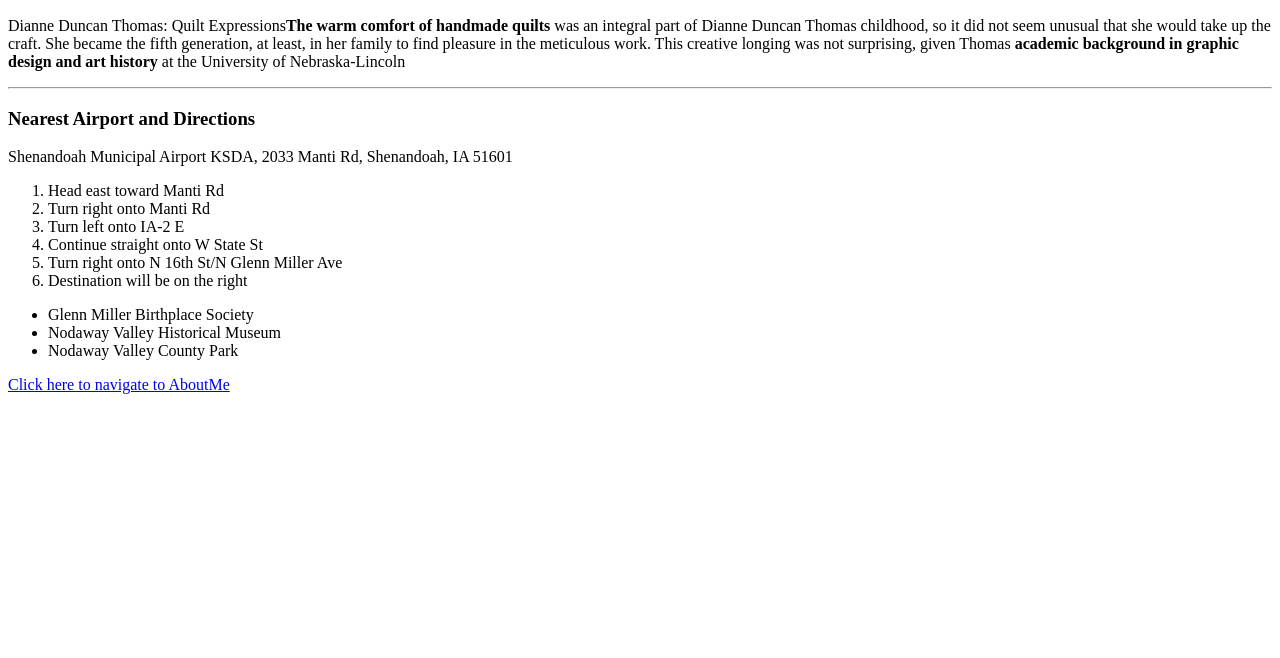
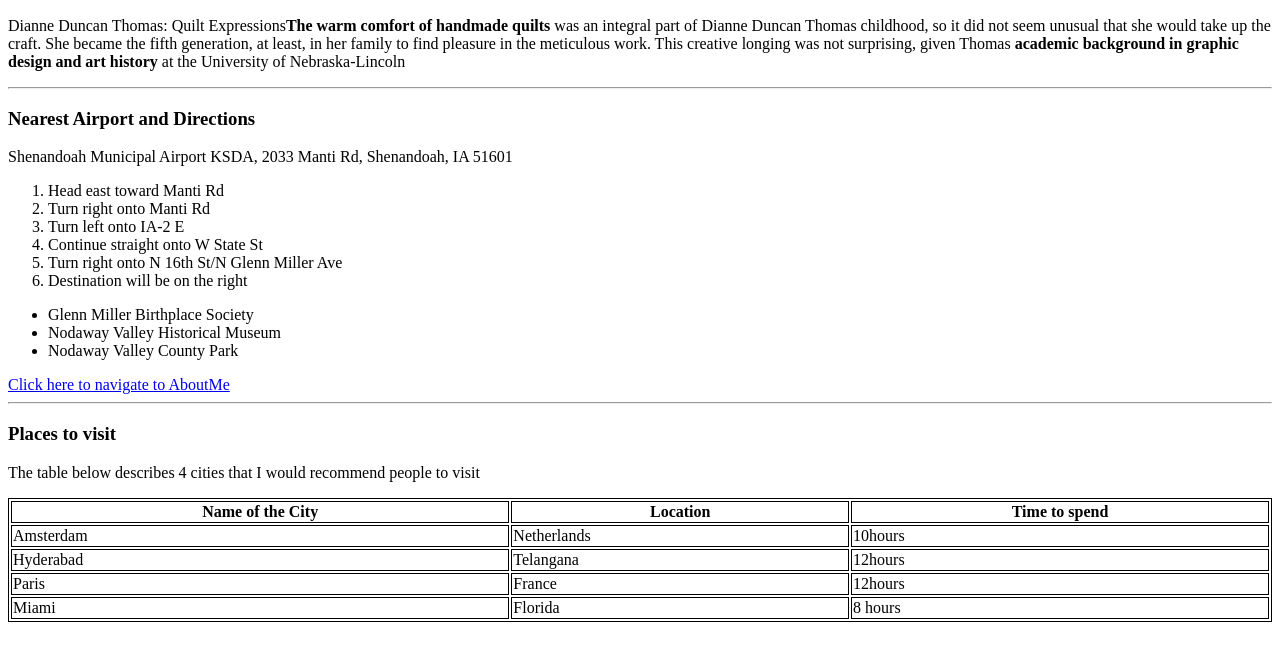
Before and after one commit to 44-563-Web-Apps-F22/44563-webapps-assignment-3-TejaswiniK26, a plain HTML site: page index.html in a window 1280 px wide. Shown: the part 110-768 px from the top of the page. Drawn offline with Linux system fonts and the light colour scheme.

Commit message:
Plces to visit

```diff
--- a/index.html
+++ b/index.html
@@ -7,6 +7,15 @@
         <title>Hello..!!!</title>
 
     </head>
+    <style>
+
+        table, th, td {
+
+        border:1px solid black;
+
+       }
+
+    </style>
 
     <body>
 
@@ -34,6 +43,35 @@
             <li>Nodaway Valley County Park</li>
         </ul>
         <a href= AboutMe.html>Click here to navigate to AboutMe</a>
+        <hr>
+        <h3>Places to visit</h3>
+        <p>The table below describes 4 cities that I would recommend people to visit</p>
+        <table style="width:100%">
+            <tr>
+                <th>Name of the City</th>
+                <th>Location</th>
+                <th>Time to spend</th>
+            </tr>
+            <tr>
+                <td>Amsterdam</td>
+                <td>Netherlands</td>
+                <td>10hours</td>
+            </tr>
+            <tr>
+                <td>Hyderabad</td>
+                <td>Telangana</td>
+                <td>12hours</td>
+            </tr>
+            <tr>
+                <td>Paris	</td>
+                <td>France</td>
+                <td>12hours</td>
+            </tr>
+            <tr>
+                <td>Miami</td>
+                <td>Florida</td>
+                <td>8 hours</td>
+            </tr>
 
     </body>
 
```
